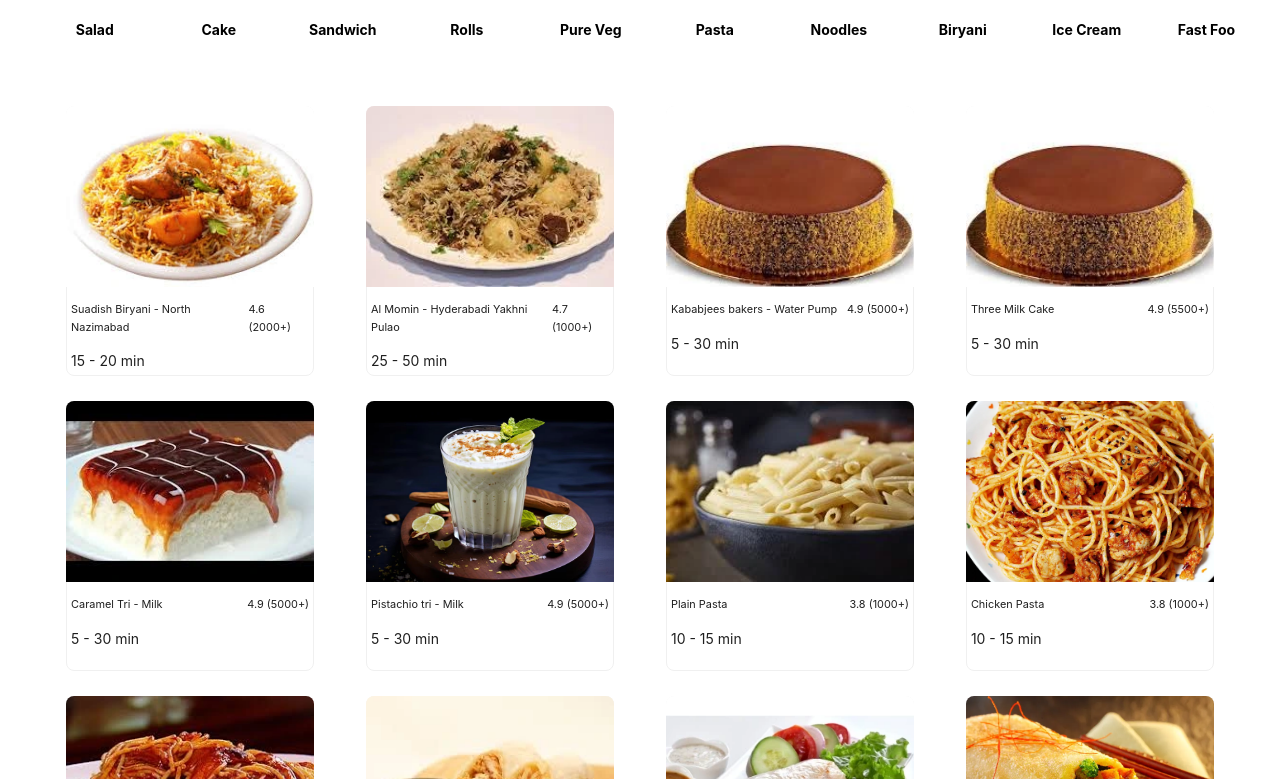
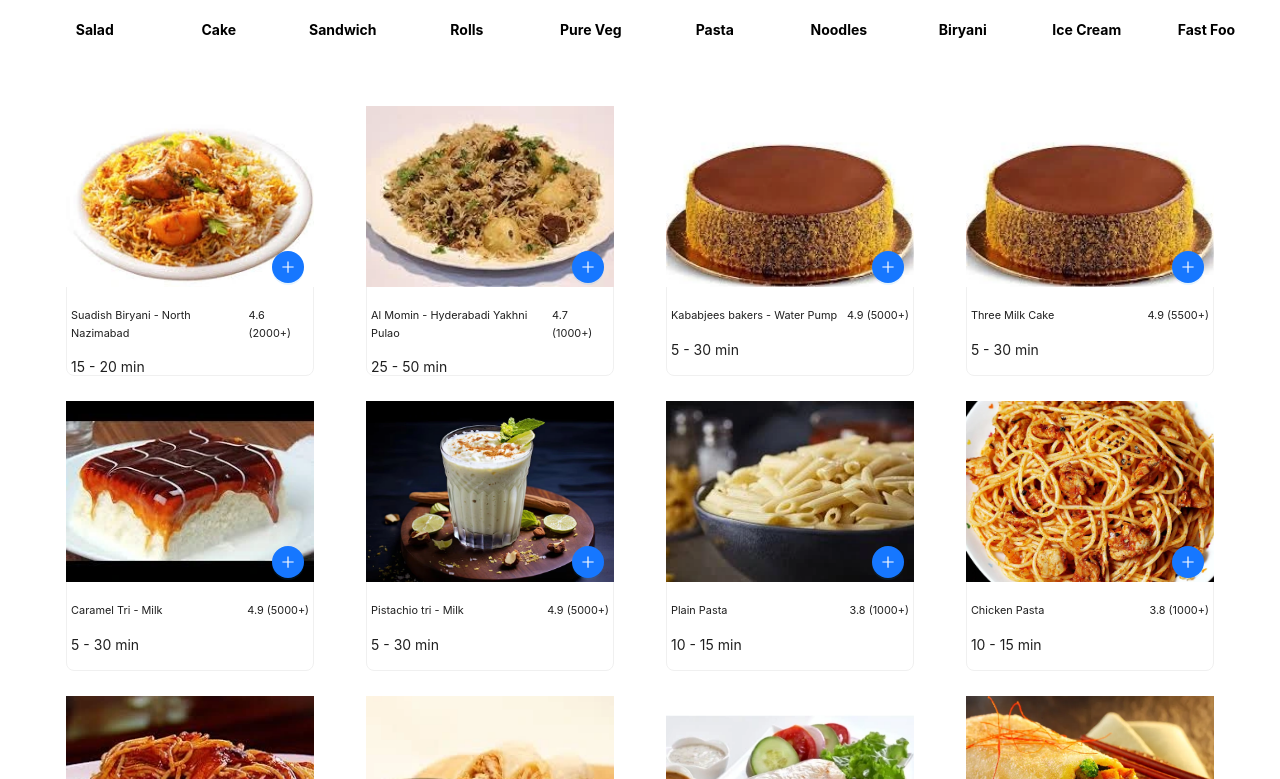
Before and after one commit to SyedMuhammadIzaan/FoodDeliveryApp, a React (Vite) app: page / in a window 1280 px wide. Shown: the part 941-1720 px from the top of the page. Built offline with nearby package versions, Linux system fonts and the light colour scheme.

Commit message:
add quantity functionality on card

```diff
--- a/src/components/AddToCart.jsx
+++ b/src/components/AddToCart.jsx
@@ -9,6 +9,11 @@ const AddToCart = () => {
 	// const [orders,setOrders]=useState([])
 	const orders = useSelector((state) => state.order.orders);
 	console.log("Orders", orders);
+
+	const subTotal=orders.reduce((sum,order)=>{
+		return sum + (order.amount * order.quantity)
+	},0)
+
 	return (
 		<div className="add-to-cart-wrapper">
 			<div className="cart-items-col">
@@ -48,10 +53,10 @@ const AddToCart = () => {
 											<p>{order.amount}</p>
 										</div>
 										<div className="item">
-											<p>2</p>
+											<p>{order.quantity}</p>
 										</div>
 										<div className="item">
-											<p>1500</p>
+											<p>{order.amount * order.quantity}</p>
 										</div>
 										<div className="item">
 											<MdDeleteOutline />
@@ -65,7 +70,7 @@ const AddToCart = () => {
 				<div className="cart-items-row">
 					<div className="cart-summary-section">
 						<div className="billing-action-wrapper">
-							<TotalBill />
+							<TotalBill subTotal={subTotal} deliveryFee={7} />
 							<div className="billing-action-btn-wrapper">
 								<ButtonComp text="Proceed to Checkout" />
 							</div>
--- a/src/components/Card.jsx
+++ b/src/components/Card.jsx
@@ -1,19 +1,39 @@
-import { Card } from "antd";
+import { Button, Card } from "antd";
+import { PlusOutlined, MinusOutlined } from "@ant-design/icons";
 import { foodItem } from "../constant";
 import { useDispatch } from "react-redux";
 // const { Meta } = Card;
-import {addOrder} from "../features/orders/orderSlice.js"
+import { addOrder } from "../features/orders/orderSlice.js";
 import "../style/clientLayoutComponent.scss";
+import { useState } from "react";
 
 const CardComp = ({ item }) => {
-	const dispatch=useDispatch();
+	const dispatch = useDispatch();
+	const [quantities, setQuantities] = useState({});
+
 	const filterItemOfCard = foodItem.filter((element) => {
 		return element.category === item;
 	});
-	const handleAddToCart=(selectItem)=>{
-		console.log("Select Item",selectItem)
-		dispatch(addOrder(selectItem))
+	const handleAddToCart = (selectItem) => {
+		const quantity = quantities[selectItem.id] || 1;
+		const orderItem={
+			...selectItem,
+			quantity:quantity
 		}
+		console.log("Order Item",orderItem)
+		dispatch(addOrder(orderItem));
+	};
+	const handleQuantityChange = (itemId, change) => {
+		setQuantities((prev) => {
+			const current = prev[itemId] || 0;
+			const newQuantity = current + change;
+			return {
+				...prev,
+				[itemId]: newQuantity > 0 ? newQuantity : 0,
+			};
+		});
+	};
+	console.log("Qty", quantities);
 	// console.log("Filter Item ", filterItemOfCard);
 	return (
 		<div className="item-wrapper">
@@ -23,15 +43,68 @@ const CardComp = ({ item }) => {
 							<Card
 								hoverable
 								key={index}
-								style={{ width: 248, height: 270 }}
-								onClick={()=>{handleAddToCart(item)}}
-								// style={{ width: 248, height: 250, border: "1px solid grey" }}
+								style={{ width: 248, height: 270, position: "relative" }}
+								onClick={() => handleAddToCart(item)}
 								cover={
+									<div style={{ position: "relative" }}>
 										<img
-										alt="example"
+											alt={item.name}
 											src={item.imgSrc}
-										style={{ height: 181, objectFit: "cover" }}
+											style={{ height: 181, objectFit: "cover", width: "100%" }}
 										/>
+										{quantities[item.id] > 0 ? (
+											<div
+												style={{
+													position: "absolute",
+													bottom: 10,
+													right: 10,
+													display: "flex",
+													alignItems: "center",
+													backgroundColor: "white",
+													borderRadius: 20,
+													padding: "2px 8px",
+													boxShadow: "0 2px 8px rgba(0,0,0,0.15)",
+												}}
+											>
+												<Button
+													type="text"
+													icon={<MinusOutlined />}
+													onClick={(e) => {
+														e.stopPropagation();
+														handleQuantityChange(item.id, -1);
+													}}
+													size="small"
+												/>
+												<span style={{ margin: "0 8px" }}>
+													{quantities[item.id]}
+												</span>
+												<Button
+													type="text"
+													icon={<PlusOutlined />}
+													onClick={(e) => {
+														e.stopPropagation();
+														handleQuantityChange(item.id, 1);
+													}}
+													size="small"
+												/>
+											</div>
+										) : (
+											<Button
+												type="primary"
+												shape="circle"
+												icon={<PlusOutlined />}
+												style={{
+													position: "absolute",
+													bottom: 10,
+													right: 10,
+												}}
+												onClick={(e) => {
+													e.stopPropagation();
+													handleQuantityChange(item.id, 1);
+												}}
+											/>
+										)}
+									</div>
 								}
 							>
 								<div className="item-content">
@@ -48,7 +121,6 @@ const CardComp = ({ item }) => {
 									</p>
 									<p>{item.fare ? item.fare : ""}</p>
 								</div>
-								{/* <Meta title={item.name} description="www.instagram.com" /> */}
 							</Card>
 						);
 				  })
@@ -59,14 +131,70 @@ const CardComp = ({ item }) => {
 								hoverable
 								key={index}
 								style={{ width: 248, height: 270 }}
-								onClick={()=>{handleAddToCart(item)}}
+								onClick={() => {
+									handleAddToCart(item);
+								}}
 								// style={{ width: 248, height: 250, border: "1px solid grey" }}
 								cover={
+									<div style={{ position: "relative" }}>
 										<img
-										alt="example"
+											alt={item.name}
 											src={item.imgSrc}
-										style={{ height: 160, objectFit: "cover" }}
+											style={{ height: 181, objectFit: "cover", width: "100%" }}
 										/>
+										{quantities[item.id] > 0 ? (
+											<div
+												style={{
+													position: "absolute",
+													bottom: 10,
+													right: 10,
+													display: "flex",
+													alignItems: "center",
+													backgroundColor: "white",
+													borderRadius: 20,
+													padding: "2px 8px",
+													boxShadow: "0 2px 8px rgba(0,0,0,0.15)",
+												}}
+											>
+												<Button
+													type="text"
+													icon={<MinusOutlined />}
+													onClick={(e) => {
+														e.stopPropagation();
+														handleQuantityChange(item.id, -1);
+													}}
+													size="small"
+												/>
+												<span style={{ margin: "0 8px" }}>
+													{quantities[item.id]}
+												</span>
+												<Button
+													type="text"
+													icon={<PlusOutlined />}
+													onClick={(e) => {
+														e.stopPropagation();
+														handleQuantityChange(item.id, 1);
+													}}
+													size="small"
+												/>
+											</div>
+										) : (
+											<Button
+												type="primary"
+												shape="circle"
+												icon={<PlusOutlined />}
+												style={{
+													position: "absolute",
+													bottom: 10,
+													right: 10,
+												}}
+												onClick={(e) => {
+													e.stopPropagation();
+													handleQuantityChange(item.id, 1);
+												}}
+											/>
+										)}
+									</div>
 								}
 							>
 								<div className="item-content">
--- a/src/components/TotalBill.jsx
+++ b/src/components/TotalBill.jsx
@@ -1,6 +1,7 @@
 import "../style/clientLayoutComponent.scss";
 
-const TotalBill = () => {
+const TotalBill = ({subTotal,deliveryFee}) => {
+
 	return (
 		<div className="total-bill-wrapper">
 			<div className="bill-content">
@@ -10,15 +11,15 @@ const TotalBill = () => {
 				<div className="bill-details">
 					<div className="bill-row">
 						<span>Sub Total</span>
-						<span>$ 10</span>
+						<span>$ {subTotal}</span>
 					</div>
 					<div className="bill-row">
 						<span>Delivery Fee</span>
-						<span>$ 5</span>
+						<span>$ {deliveryFee}</span>
 					</div>
 					<div className="bill-row-total">
 						<span>Total</span>
-						<span>$ 15</span>
+						<span>$ {subTotal * deliveryFee}</span>
 					</div>
 				</div>
 			</div>
--- a/src/constant.js
+++ b/src/constant.js
@@ -81,12 +81,14 @@ export const foodCategory = [
 
 export const foodItem = [
 	{
+		id:1,
 		name: "Suadish Biryani - North Nazimabad",
 		rating: 4.6,
 		peopleRated: 2000,
 		deliveryTime: "15 - 20 min",
 		category:"Biryani",
 		saveAmount: 69,
+		amount: 349.00,
 		imgSrc: SuadishBiryaniImg,
 		popular: [
 			{
@@ -96,9 +98,9 @@ export const foodItem = [
 				deliveryTime: "25 - 50 min",
 				category: "Biryani",
 				saveAmount: "from Rs. 79 with Saver",
-				amount: "Rs. 349.00",
-				halfKg: "Rs. 349.00",
-				double: "Rs. 449.00",
+				amount: 349.00,
+				halfKg: 349.00,
+				double: 449.00,
 				imgSrc: ChickenBiryaniImg,
 			},
 			{
@@ -108,9 +110,9 @@ export const foodItem = [
 				deliveryTime: "25 - 50 min",
 				category: "Biryani",
 				saveAmount: "from Rs. 79 with Saver",
-				amount: "Rs. 399.00",
-				halfKg: "Rs. 399.00",
-				double: "Rs. 449.00",
+				amount: 399.00,
+				halfKg: 399.00,
+				double: 449.00,
 				imgSrc: BeefBiryaniImg,
 			},
 			{
@@ -120,9 +122,9 @@ export const foodItem = [
 				deliveryTime: "25 - 50 min",
 				category: "Biryani",
 				saveAmount: "from Rs. 79 with Saver",
-				amount: "Rs. 319.00",
-				halfKg: "Rs. 319.00",
-				double: "Rs. 449.00",
+				amount: 319.00,
+				halfKg: 319.00,
+				double: 449.00,
 				imgSrc: ChickenPulaoImg,
 			},
 			{
@@ -132,8 +134,8 @@ export const foodItem = [
 				deliveryTime: "25 - 50 min",
 				category: "Biryani",
 				saveAmount: "from Rs. 79 with Saver",
-				amount: "Rs. 399.00",
-				halfKg: "Rs. 399.00",
+				amount: 399.00,
+				halfKg: 399.00,
 				imgSrc: BeefPulaoImg,
 			},
 			{
@@ -143,13 +145,14 @@ export const foodItem = [
 				deliveryTime: "25 - 50 min",
 				category: "Biryani",
 				saveAmount: "from Rs. 79 with Saver",
-				amount: "Rs. 399.00",
-				halfKg: "Rs. 399.00",
+				amount: 399.00,
+				halfKg: 399.00,
 				imgSrc: HyderabadiBeefPulaoImg,
 			},
 		],
 	},
 	{
+		id:2,
 		name: "Al Momin - Hyderabadi Yakhni Pulao",
 		rating: 4.7,
 		peopleRated: 1000,
@@ -190,6 +193,7 @@ export const foodItem = [
 		],
 	},
 	{
+		id:3,
 		name: "Kababjees bakers - Water Pump",
 		rating: 4.9,
 		peopleRated: 5000,
@@ -232,6 +236,7 @@ export const foodItem = [
 		],
 	},
 	{
+		id:4,
 		name: "Three Milk Cake",
         rating: 4.9,
 		peopleRated: 5500,
@@ -243,6 +248,7 @@ export const foodItem = [
 		imgSrc: ThreemilkCakeImg,
 	},
 	{
+		id:5,
 		name: "Caramel Tri - Milk",
         rating: 4.9,
 		peopleRated: 5000,
@@ -253,6 +259,7 @@ export const foodItem = [
         imgSrc: CaramelTriMilkImg,
 	},
 	{
+		id:6,
 		name: "Pistachio tri - Milk",
         rating: 4.9,
 		peopleRated: 5000,
@@ -263,6 +270,7 @@ export const foodItem = [
         imgSrc: PistachiotriMilk,
 	},
     {
+		id:7,
         name:"Plain Pasta",
         rating:3.8,
         peopleRated:1000,
@@ -274,6 +282,7 @@ export const foodItem = [
         imgSrc: PlainPastaImg,
     },
     {
+		id:8,
         name:"Chicken Pasta",
         rating:3.8,
         peopleRated:1000,
@@ -285,6 +294,7 @@ export const foodItem = [
         imgSrc: ChickenPastaImg,
     },
     {
+		id:9,
         name:"BBQ Pasta",
         rating:3.8,
         peopleRated:1000,
@@ -296,6 +306,7 @@ export const foodItem = [
         imgSrc: BBQPastaImg,
     },
     {
+		id:10,
         name:"Chatni Jumbo Roll",
         rating:3.8,
         peopleRated:1000,
@@ -307,6 +318,7 @@ export const foodItem = [
         imgSrc: ChutneyJumboRollImg,
     },
     {
+		id:11,
         name:"Mayo Jumbo Roll",
         rating:3.8,
         peopleRated:1000,
@@ -318,6 +330,7 @@ export const foodItem = [
         imgSrc: MayoJumboRollImg,
     }
     ,{
+		id:12,
         name:"Crispy Jumbo Roll",
         rating:3.8,
         peopleRated:1000,
@@ -329,6 +342,7 @@ export const foodItem = [
         imgSrc: CrispyJumboRollImg,
     },
     {
+		id:13,
         name:"Chicken Crispy Club",
         rating:3.8,
         peopleRated:1000,
@@ -340,6 +354,7 @@ export const foodItem = [
         imgSrc: ChickenCrispyClubSandwichImg,
     },
     {
+		id:14,
         name:"Club Sandwich",
         rating:3.8,
         peopleRated:1000,
@@ -351,6 +366,7 @@ export const foodItem = [
         imgSrc: ClubSandwichImg,
     },
     {
+		id:15,
         name:"Chicken Malai Boti Sandwich",
         rating:3.8,
         peopleRated:1000,
@@ -362,6 +378,7 @@ export const foodItem = [
         imgSrc: ChickenMalaiBotiSandwichImg,
     },
     {
+		id:16,
         name:"Brightfarms Spring Onion - Hari Piyaz (Pakistan) 250 g",
         amount:59.00,
         weight:250,
@@ -369,6 +386,7 @@ export const foodItem = [
         imgSrc: HariPiyazImg,
     },
     {
+		id:17,
         name:"Carrot Orange 500g",
         amount:79.00,
         weight:500,
@@ -376,6 +394,7 @@ export const foodItem = [
         imgSrc: CarrotImg,
     },
     {
+		id:18,
         name:"Lemon",
         amount:299.00,
         weight:250,
```
Lines whose indentation alone changed are shown as unchanged.
